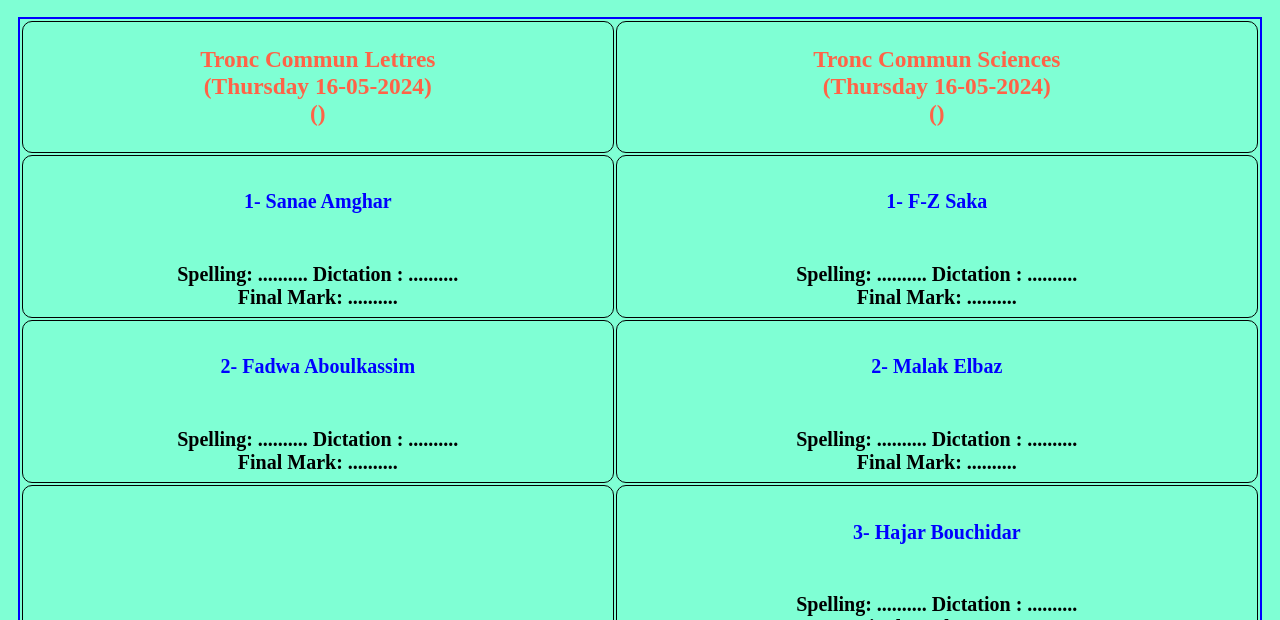
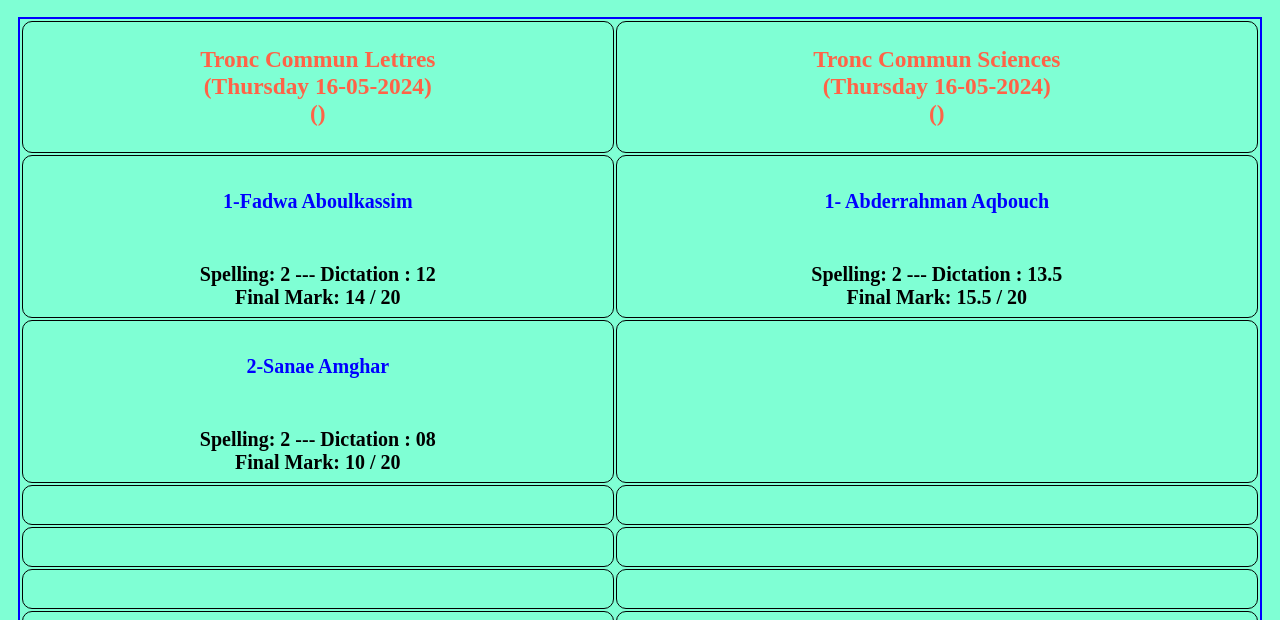
Before and after one commit to Ouhassi/dictation, a plain HTML site: page TroncCommun.html in a window 1280 px wide. Shown: the part 332-952 px from the top of the page. Drawn offline with Linux system fonts and the light colour scheme.

Commit message:
Update TroncCommun.html

```diff
--- a/TroncCommun.html
+++ b/TroncCommun.html
@@ -62,32 +62,32 @@ th, td {
 
   </tr>
   <tr>
-    <td>  <h4>1- Sanae Amghar  </h4><br> Spelling: .......... Dictation : .......... <br> Final Mark: .......... </td>
-    <td>  <h4>1- F-Z Saka  </h4><br> Spelling: .......... Dictation : .......... <br> Final Mark: .......... </td>
+    <td>  <h4>1-Fadwa Aboulkassim  </h4><br> Spelling: 2 --- Dictation : 12 <br> Final Mark: 14 / 20 </td>
+    <td>  <h4>1- Abderrahman Aqbouch  </h4><br> Spelling: 2 --- Dictation : 13.5 <br> Final Mark: 15.5 / 20 </td>
 
   </tr>
   <tr>
-    <td>  <h4>2- Fadwa Aboulkassim  </h4><br> Spelling: .......... Dictation : .......... <br> Final Mark: .......... </td>
-     <td>  <h4>2- Malak Elbaz  </h4><br> Spelling: .......... Dictation : .......... <br> Final Mark: .......... </td>
+    <td>  <h4>2-Sanae Amghar  </h4><br> Spelling: 2 --- Dictation : 08 <br> Final Mark: 10 / 20 </td>
+     <td>  </td>
 
   </tr>
   <tr>
     <td> </td>
-     <td>  <h4>3- Hajar Bouchidar  </h4><br> Spelling: .......... Dictation : .......... <br> Final Mark: .......... </td>
+     <td>  </td>
 
   </tr>
   <tr>
     <td> </td>
-     <td>  <h4>4- Fadwa Tastaout  </h4><br> Spelling: .......... Dictation : .......... <br> Final Mark: .......... </td>
+     <td>  </td>
 
   </tr>
   <tr>
     <td></td>
-    <td>  <h4>5- Abderrahman Aqbouch  </h4><br> Spelling: .......... Dictation : .......... <br> Final Mark: .......... </td>
+    <td>  </td>
   </tr>
   <tr>
     <td></td>
-    <td>  <h4>6- Fatema Ourhou  </h4><br> Spelling: .......... Dictation : .......... <br> Final Mark: .......... </td>
+    <td>  </td>
   </tr>
 
 </table>
```
